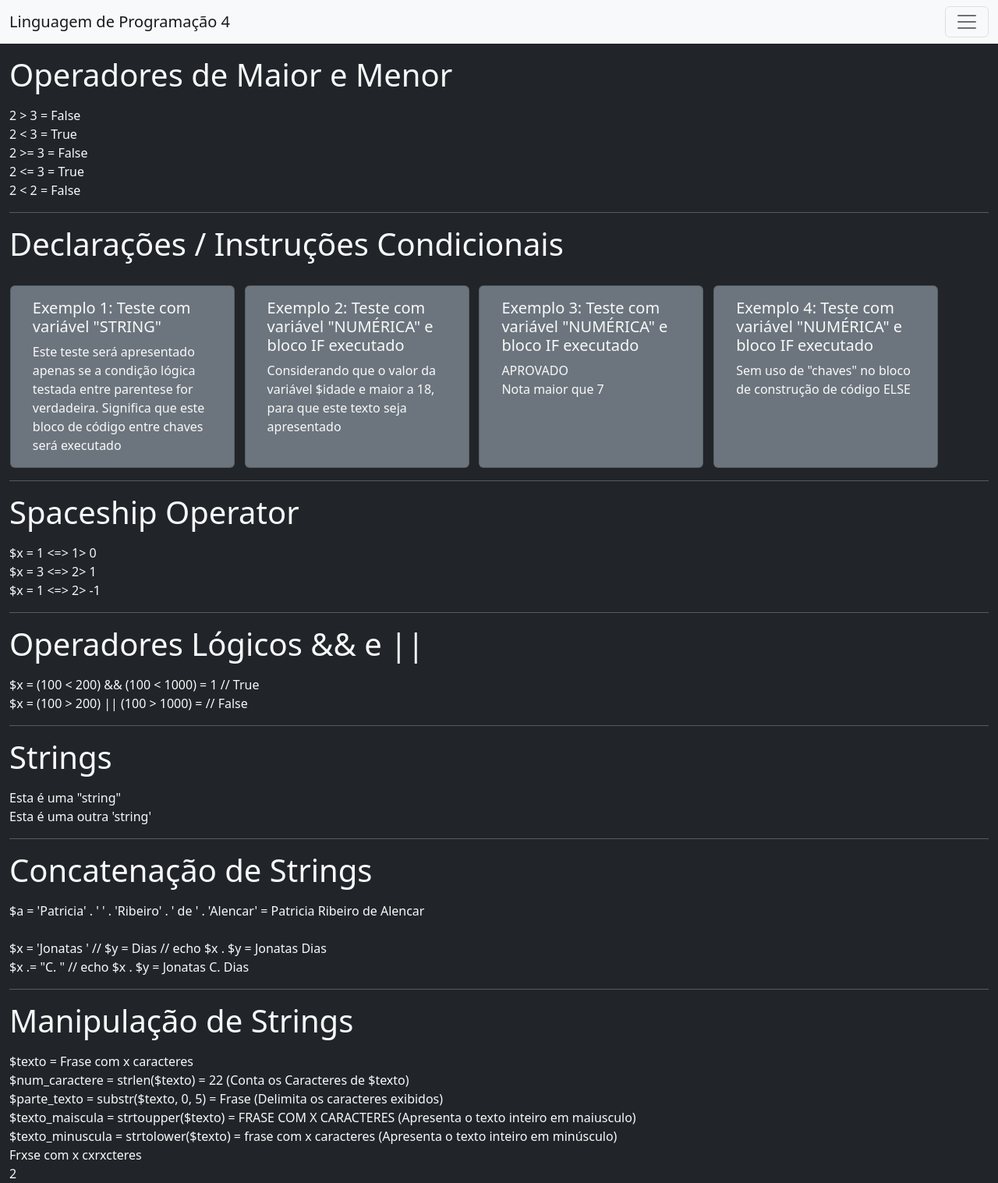
After one commit to EricKida/LingProg4, a PHP site: page /aula04.php in a window 1280 px wide. The commit adds this page. Shown: the whole page at 78% size. Run offline with PHP 8.4, Linux system fonts and the light colour scheme.

Commit message:
Adição da Aula 04
Manipulação de String e Declarações / Instruções Condicionais

```diff
--- /dev/null
+++ b/aula04.php
@@ -0,0 +1,282 @@
+<!doctype html>
+<html lang="pt-BR">
+  <head>
+    <title>Aula 4</title>
+    <meta charset="utf-8">
+    <meta name="viewport" content="width=device-width, initial-scale=1, shrink-to-fit=no">
+    <link rel="stylesheet" href="https://cdn.jsdelivr.net/npm/bootstrap@5.2.0-beta1/dist/css/bootstrap.min.css"  integrity="sha384-0evHe/X+R7YkIZDRvuzKMRqM+OrBnVFBL6DOitfPri4tjfHxaWutUpFmBp4vmVor" crossorigin="anonymous">
+
+  </head>
+  <body class="bg-dark text-light">
+    <?php require_once "navbar.php" ?>
+    <script src="https://cdn.jsdelivr.net/npm/@popperjs/core@2.11.5/dist/umd/popper.min.js" integrity="sha384-Xe+8cL9oJa6tN/veChSP7q+mnSPaj5Bcu9mPX5F5xIGE0DVittaqT5lorf0EI7Vk" crossorigin="anonymous"></script>
+    <script src="https://cdn.jsdelivr.net/npm/bootstrap@5.2.0-beta1/dist/js/bootstrap.min.js" integrity="sha384-kjU+l4N0Yf4ZOJErLsIcvOU2qSb74wXpOhqTvwVx3OElZRweTnQ6d31fXEoRD1Jy" crossorigin="anonymous"></script>
+    <div class="container-fluid">
+    <?php
+      // Operadores de Maior e Menor
+      # Exemplo
+      echo "<p class='display-6'>Operadores de Maior e Menor</p>";
+
+      $n1 = (2 > 3);       #False
+      echo "2 > 3 = ";
+      if($n1 == 0){
+        echo "False<br>";
+      }else{
+        echo "True<br>";
+      }
+
+      $n1 = (2 < 3);       #True
+      echo "2 < 3 = ";
+      if($n1 == 0){
+        echo "False<br>";
+      }else{
+        echo "True<br>";
+      }
+
+      $n1 = (2 >= 3);      #False
+      echo "2 >= 3 = ";
+      if($n1 == 0){
+        echo "False<br>";
+      }else{
+        echo "True<br>";
+      }
+
+      $n1 = (2 <= 3);       #True
+      echo "2 <= 3  = ";
+      if($n1 == 0){
+        echo "False<br>";
+      }else{
+        echo "True<br>";
+      }
+
+      $n1 = (2 < 2);       #False
+      echo "2 < 2 = ";
+      if($n1 == 0){
+        echo "False<br>";
+      }else{
+        echo "True<br>";
+      }
+      echo "<hr>";
+
+      // Declarações / Instruções Condicionais
+      # São instruções de controle de fluxo do programa de acordo com uma condição lógica
+      # Estas condições lógicas são construídas utilizando-se de "Operadores de Comparação" associados com "Operadores Lógicos"
+      # O PHP possui várias estruturas condicionais para permitir este controle.
+      echo "<p class='display-6'>Declarações / Instruções Condicionais </p>";
+
+      // Declaração IF com "Operadores de Comparação"
+      # Define um bloco de código que são executadas se a condição lógica testada for verdadeira;
+
+      echo '<div class="row">';
+
+      #Exemplo 1: Teste com variável STRING. Apenas SE (If)
+      echo '<div class="card bg-secondary" style="width: 18rem; margin-left: 1%; margin-top: 1%;"><div class="card-body">';
+      echo '<div class="card-title h5">Exemplo 1: Teste com variável "STRING"</div>';
+      $nome = 'jogo';
+      if($nome == 'jogo'){
+        echo '<div class="card-text">Este teste será apresentado apenas se a condição lógica testada entre parentese for verdadeira.
+        Significa que este bloco de código entre chaves será executado</div>';
+      }
+      echo "</div></div>";
+
+      #Exemplo 2: Teste com variável NUMÉRICA. Apenas SE...SE NÃO (IF...ELSE)
+      # O teste pode ser realizado com outros tipos de variáveis e, também, possui um código de execução para o caso de teste lógico não verdadeiro
+      echo '<div class="card bg-secondary" style="width: 18rem; margin-left: 1%; margin-top: 1%;"><div class="card-body">';
+      echo '<div class="card-title h5">Exemplo 2: Teste com variável "NUMÉRICA" e bloco IF executado</div>';
+      $idade = 19;
+      if($idade <= 18){
+        echo '<div class="card-text">Considerando que o valor da variável $idade e menor ou igual a 18, para que este texto seja apresentado</div>';
+      }else{
+        echo '<div class="card-text">Considerando que o valor da variável $idade e maior a 18, para que este texto seja apresentado</div>';
+      }
+      echo "</div></div>";
+
+      #Exemplo 3: Teste com variável NUMÉRICA. SE...SENÃO...ENTÃO
+      # O teste lógico pode fazer mais de uma verificação de VERDADEIRO
+      echo '<div class="card bg-secondary" style="width: 18rem; margin-left: 1%; margin-top: 1%;"><div class="card-body">';
+      echo '<div class="card-title h5">Exemplo 3: Teste com variável "NUMÉRICA" e bloco IF executado</div>';
+      $media = 8;
+      if($media <= 3){
+        echo '<div class="card-text">REPROVADO<br>Nota menor ou igual a 3</div>';
+      }else if($media <= 6){
+        echo '<div class="card-text">EXAME<br>Nota menor ou igual a 6</div>';
+      }else if($media <= 7){
+        echo '<div class="card-text">RECUPERAÇÃO<br>Nota menor ou igual a 7</div>';
+      }else{
+        echo '<div class="card-text">APROVADO<br>Nota maior que 7</div>';
+      }
+      echo "</div></div>";
+
+      #Exemplo 4: Podemos deixar de utilizar as chaves, apenas se existir uma única instrução no bloco código
+      # O teste lógico pode fazer mais de uma verificação de VERDADEIRO
+      echo '<div class="card bg-secondary" style="width: 18rem; margin-left: 1%; margin-top: 1%;"><div class="card-body">';
+      echo '<div class="card-title h5">Exemplo 4: Teste com variável "NUMÉRICA" e bloco IF executado</div>';
+      $nota = 8;
+      if($nota <= 3){
+        echo '<div class="card-text">Sem uso de "chaves" no bloco de construção de código IF</div>';
+      }else if($nota <= 6){
+        echo '<div class="card-text">Sem uso de "chaves" no bloco de construção de código ELSE IF</div>';
+      }else if($nota <= 7){
+        echo '<div class="card-text">Sem uso de "chaves" no bloco de construção de código ELSE IF</div>';
+      }else{
+        echo '<div class="card-text">Sem uso de "chaves" no bloco de construção de código ELSE</div>';
+      }
+      echo "</div></div>";
+
+      echo "</div><hr>"; // Fechando ROW E COL-SM-6
+
+      // Spaceship Operator
+      # Um operador de comparação foi adicionado no PHP chamado de "spaceship operator". É O "Tie Fighter" do "Star Wars". <=>
+      # Este operador retorna três valores possíveis: [0, 1, -1].
+      echo "<p class='display-6'>Spaceship Operator</p>";
+      $x = 1 <=> 1;   # Retorna 0   - Indica que os valores da esquerda e da direita são iguais (1 == 1)
+      echo '$x = 1 <=> 1> ' . $x . '<br>';
+      $x = 3 <=> 2;   # Retorna 1   - Indica que o valor da esquerda é maior que o da direita   (3 > 2)
+      echo '$x = 3 <=> 2> ' . $x . '<br>';
+      $x = 1 <=> 2;   # Retorna -1  - Indica que o valor da esquerda é menor que o da direita   (1 < 2)
+      echo '$x = 1 <=> 2> ' . $x . '<br>';
+      echo "<hr>";
+
+      // Operadores Lógicos
+      # Frequentemente são utilizados com os "Operadores de Comparação"
+      # Permitem 'ligar" várias comparações, gerando uma proposição AND e OR (&& e || respectivamente)
+      # Podemos escrever destas formas -> and e or
+      echo "<p class='display-6'>Operadores Lógicos && e ||</p>";
+      $a = 100;
+      $b = 200;
+      # Os valores de retorno em x são do tipo booleano (FALSE ou TRUE / 0 e 1).
+
+      $x = ($a < $b) && ($a < 1000); # AND -> TRUE
+      $x = (true && true);
+      echo '$x' . " = ($a < $b) && ($a < 1000) = ";
+      echo $x . " // True<br>";
+
+      $x = ($a > $b) || ($a > 1000); # OR -> TRUE
+      $x = (false || false);
+      echo '$x' . " = ($a > $b) || ($a > 1000) = ";
+      echo $x . " // False";
+
+      $x = ($a < 150) && ($b > 300); # AND -> FALSE
+      $x = (true && false);
+
+      $x = ($a < 10) || ($b > 50); # OR -> TRUE
+      $x = (true && false);
+
+      $x = ($a == 100) && ($b > $a); # AND -> TRUE
+      $x = (true && true);
+
+      # de Inversão de valor lógico = NOT
+      $a = false;
+      // Inverte o valor booleano com NOT
+      $a = !$a; // True
+      echo "<br><hr>";
+
+      // Strings
+      # Uma "String" é um conunto concatenado de caractéres armazenados em uma variável
+      # Podemos definir uma "string" como sendo um conuunto de letras, espaços, símbolos designados como texto.
+      # Podem ser delimitadas por:
+      # aspas simples ' (single quote);
+      # aspas duplas  " (doble quote)
+      # Podemos usar uma ou outra, basta manter um padrão no código.
+      echo "<p class='display-6'>Strings</p>";
+      # Exemplo 1
+      $a = 'Esta é uma "string"';
+      $b = "Esta é uma outra 'string'";
+
+      echo $a . "<br>";
+      echo $b . "<br>";
+      echo "<hr>";
+
+      // Concatenação de Strings
+      # É um processo de junção de "Strings" por meio de código em tempo de execução.
+      echo "<p class='display-6'>Concatenação de Strings</p>";
+      # Temos dois operadores de concatenação:
+      # .  Concatena "Strings" na variável.
+      # .= Concatena com o valor já existente na variável.
+
+      # Exemplo com "."
+      $a = 'Patricia' . ' ' . 'Ribeiro' . ' de ' . 'Alencar';
+      echo '$a' . " = 'Patricia' . ' ' . 'Ribeiro' . ' de ' . 'Alencar' = ";
+      echo $a . "<br><br>";
+
+      $x = 'Jonatas ';
+      $y = 'Dias';
+      echo '$x' . " = 'Jonatas ' // " . '$y ' . " = Dias //" . ' echo $x . $y = ';
+      echo $x . $y . "<br>";
+
+      $x .= "C. ";
+      echo '$x .= "C. " // echo $x . $y = ';
+      echo $x . $y;
+      echo "<hr>";
+
+      // Manipulação de "Strings"
+      echo "<p class='display-6'>Manipulação de Strings</p>";
+
+      # Exemplo 1
+      $texto = "Frase com x caracteres = 26";
+      # Apresentar um caractere da Frase de $texto;
+      //echo $texto . "<br>";
+      //echo $texto[0] . "<br>";
+      //echo $texto[6];
+
+      # Exemplo 2 - Comparação de String
+      $a = 'Eric';
+      $b = 'Kida';
+
+      $c = ($a == $b); # False
+      $d = ($a != $b); # True
+
+      # Exemplo 3 - Funções Nativas
+      $texto = 'Frase com x caracteres';
+      # Retorna o número de caracteres;
+      $num_caractere = strlen($texto);
+      echo '$texto = ' . $texto . "<br>";
+      echo '$num_caractere = strlen($texto) = ';
+      echo $num_caractere . " (Conta os Caracteres de" . ' $texto' . ") <br>";
+
+      # Retorna uma parte do texto a partir de uma determinada posição
+      $parte_texto = substr($texto, 0, 5);
+      echo '$parte_texto = substr($texto, 0, 5) = ';
+      echo $parte_texto . " (Delimita os caracteres exibidos) <br>";
+
+      # Converte para Letras Maiúsculas
+      $texto_maiscula = strtoupper($texto);
+      echo '$texto_maiscula = strtoupper($texto) = ';
+      echo $texto_maiscula . " (Apresenta o texto inteiro em maiusculo) <br>";
+
+      # Converte para Letras Minúscula
+      $texto_minuscula = strtolower($texto);
+      echo '$texto_minuscula = strtolower($texto) = ';
+      echo $texto_minuscula . " (Apresenta o texto inteiro em minúsculo) <br>";
+
+      # Substituir uma letra por outra
+      $texto = 'Frase com x caracteres';
+      $subst_letra = str_replace('a', 'x', $texto);
+      echo $subst_letra . "<br>";
+
+      # Verifica qual a posição de um caractere
+      $texto = 'Frase com x caracteres';
+      $posicao = strpos($texto, 'a');
+      echo $posicao;
+
+
+    ?>
+    </div>
+
+</body>
+</html>
+
+
+<style>
+
+.card{
+  transform: scale(1,1);
+  transition: 0.1s ease;
+  cursor: pointer;
+}
+.card:hover{
+  transform: scale(1.1,1.1);
+  transition: 0.1s ease;
+}
+
+</style>
--- a/navbar.php
+++ b/navbar.php
@@ -25,6 +25,9 @@
           <li class="nav-item">
             <a class="nav-link" href="aula03.php">Aula 03</a>
           </li>
+          <li class="nav-item">
+            <a class="nav-link" href="aula04.php">Aula 04</a>
+          </li>
           <hr>
           <li class="nav-item">
             <strong class="text-dark">Exercícios</strong>
```
